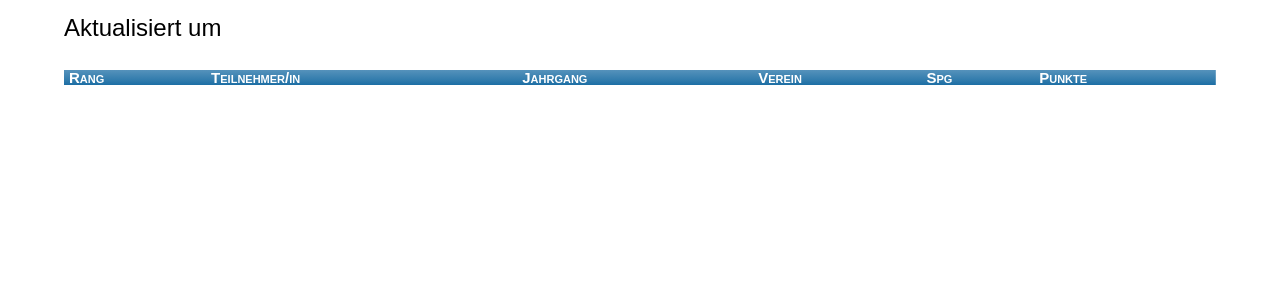
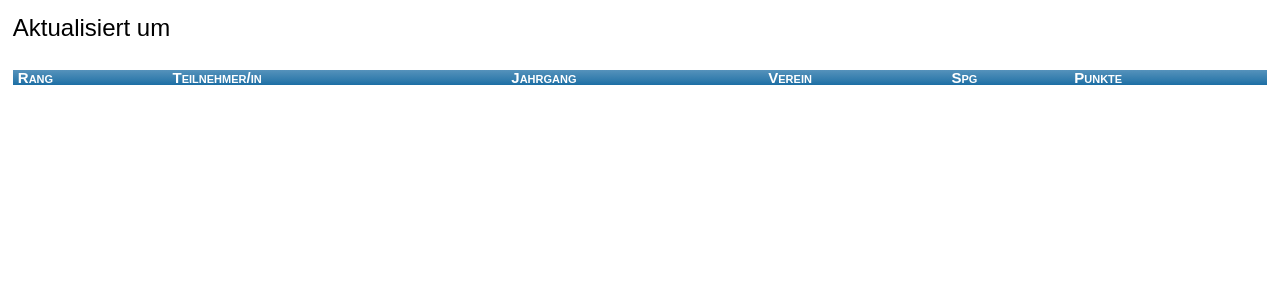
Before and after one commit to osir/svscore, a Flask app: template templates/ranking.html in a window 1280 px wide. Shown: the top 300 px of the page. Run offline with Flask 2, Linux system fonts and the light colour scheme; the template is opened without the code that fills it, so the values that code supplies are empty.

Commit message:
Change scoreboard width

```diff
--- a/static/style/ranking.css
+++ b/static/style/ranking.css
@@ -21,7 +21,7 @@ h3 .time {
 main {
     margin: 0 auto;
     padding: 0 0;
-    min-width: 90vw;
+    min-width: 98vw;
     display: flex;
     flex-direction: column;
     flex-wrap: nowrap;
```
